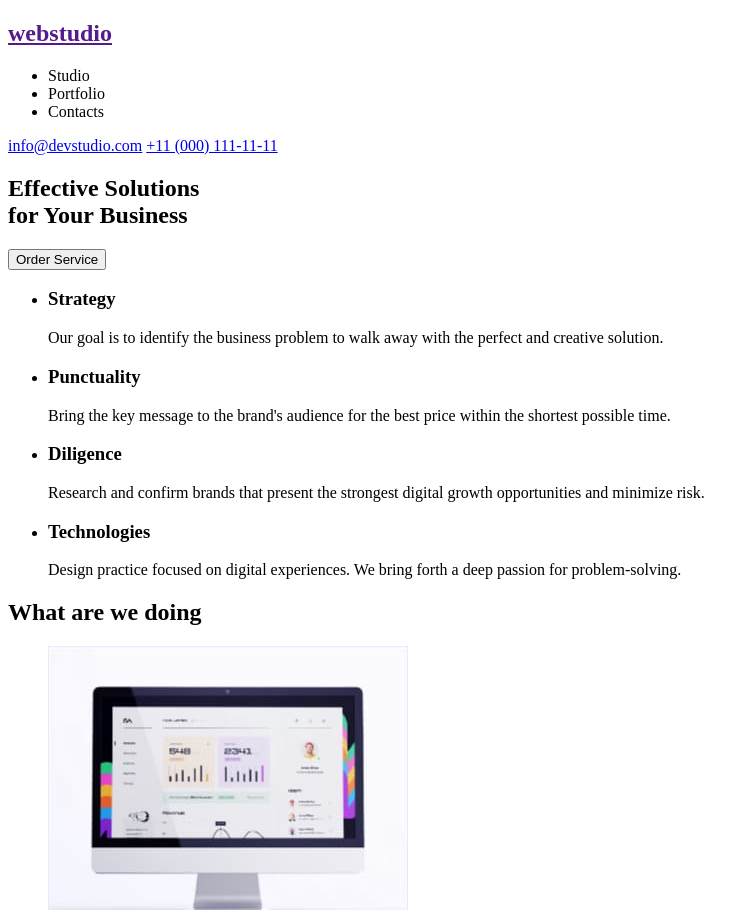
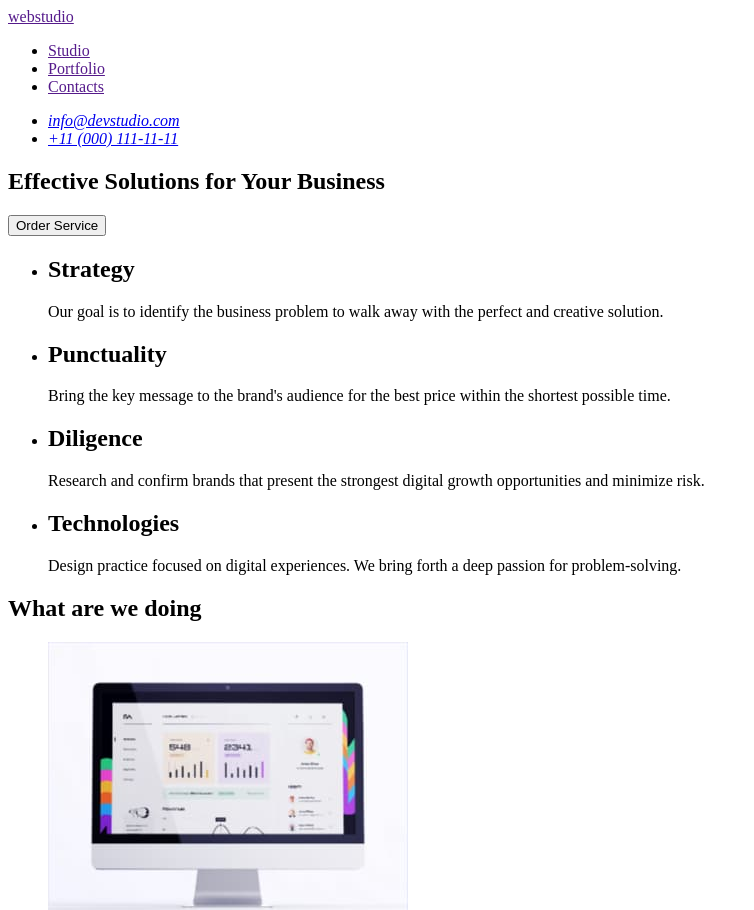
Before and after one commit to crpsofgg/g0it-markup-hw-01, a plain HTML site: page index.html in a window 1280 px wide. Shown: the top 910 px of the page, without its empty margins (0-754 px from the left). Drawn offline with Linux system fonts and the light colour scheme.

Commit message:
Update index.html

```diff
--- a/index.html
+++ b/index.html
@@ -10,55 +10,54 @@
     <!-- Header -->
     <header>
       <nav>
-        <a href=""><h1>webstudio</h1></a>
+        <a href="">webstudio</a>
         <ul>
-          <li>Studio</li>
-          <li>Portfolio</li>
-          <li>Contacts</li>
+          <li><a href="">Studio</a></li>
+          <li><a href="">Portfolio</a></li>
+          <li><a href="">Contacts</a></li>
         </ul>
       </nav>
-      <a href="mailto:info@devstudio.com">info@devstudio.com</a>
-      <a href="tel:+110001111111">+11 (000) 111-11-11</a>
+      <address>
+        <ul>
+          <li><a href="mailto:info@devstudio.com">info@devstudio.com</a></li>
+          <li><a href="tel:+110001111111">+11 (000) 111-11-11</a></li>
+        </ul>
+      </address>
     </header>
 
     <!-- Block Hero -->
     <main>
-      <div>
-        <section>
-          <h2>
-            Effective Solutions <br />
-            for Your Business
-          </h2>
-          <button>Order Service</button>
-        </section>
-      </div>
+      <section>
+        <h1>Effective Solutions for Your Business</h1>
+        <button>Order Service</button>
+      </section>
 
       <!-- Information -->
       <section>
         <ul>
           <li>
-            <h3>Strategy</h3>
+            <h2>Strategy</h2>
             <p>
               Our goal is to identify the business problem to walk away with the
               perfect and creative solution.
             </p>
           </li>
           <li>
-            <h3>Punctuality</h3>
+            <h2>Punctuality</h2>
             <p>
               Bring the key message to the brand's audience for the best price
               within the shortest possible time.
             </p>
           </li>
           <li>
-            <h3>Diligence</h3>
+            <h2>Diligence</h2>
             <p>
               Research and confirm brands that present the strongest digital
               growth opportunities and minimize risk.
             </p>
           </li>
           <li>
-            <h3>Technologies</h3>
+            <h2>Technologies</h2>
             <p>
               Design practice focused on digital experiences. We bring forth a
               deep passion for problem-solving.
@@ -72,17 +71,13 @@
         <h2>What are we doing</h2>
         <ul>
           <li>
-            <img
-              src="./images/computer.jpg"
-              alt="photo computer"
-              width="360px"
-            />
+            <img src="./images/computer.jpg" alt="photo computer" width="360" />
           </li>
           <li>
-            <img src="./images/screen.jpg" alt="photo screen" width="360px" />
+            <img src="./images/screen.jpg" alt="photo screen" width="360" />
           </li>
           <li>
-            <img src="./images/iphone.jpg" alt="photo iphone" width="360px" />
+            <img src="./images/iphone.jpg" alt="photo iphone" width="360" />
           </li>
         </ul>
       </section>
@@ -92,22 +87,22 @@
         <h2>Our Team</h2>
         <ul>
           <li>
-            <img src="./images/mark.jpg" alt="photo Mark" width="264px" />
+            <img src="./images/mark.jpg" alt="photo Mark" width="264" />
             <h3>Mark Guerrero</h3>
             <p>Product Designer</p>
           </li>
           <li>
-            <img src="./images/tom.jpg" alt="photo Tom" width="264px" />
+            <img src="./images/tom.jpg" alt="photo Tom" width="264" />
             <h3>Tom Ford</h3>
             <p>Frontend Developer</p>
           </li>
           <li>
-            <img src="./images/camila.jpg" alt="photo Camila" width="264px" />
+            <img src="./images/camila.jpg" alt="photo Camila" width="264" />
             <h3>Camila Garcia</h3>
             <p>Marketing</p>
           </li>
           <li>
-            <img src="./images/daniel.jpg" alt="photo Daniel" width="264px" />
+            <img src="./images/daniel.jpg" alt="photo Daniel" width="264" />
             <h3>Daniel Wilson</h3>
             <p>UI Designer</p>
           </li>
@@ -117,7 +112,7 @@
 
     <!-- Footer -->
     <footer>
-      <h2>webstudio</h2>
+      <a href="">webstudio</a>
       <p>
         Increase the flow of customers and sales for your business with digital
         marketing & growth solutions.
```
